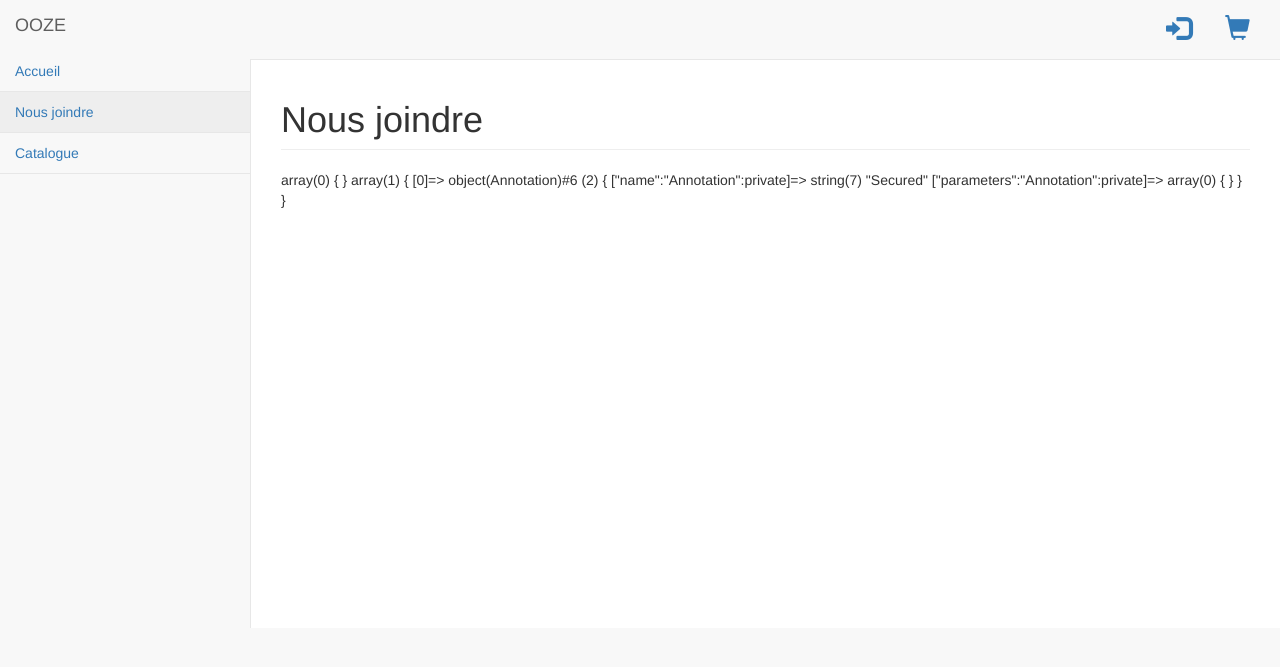
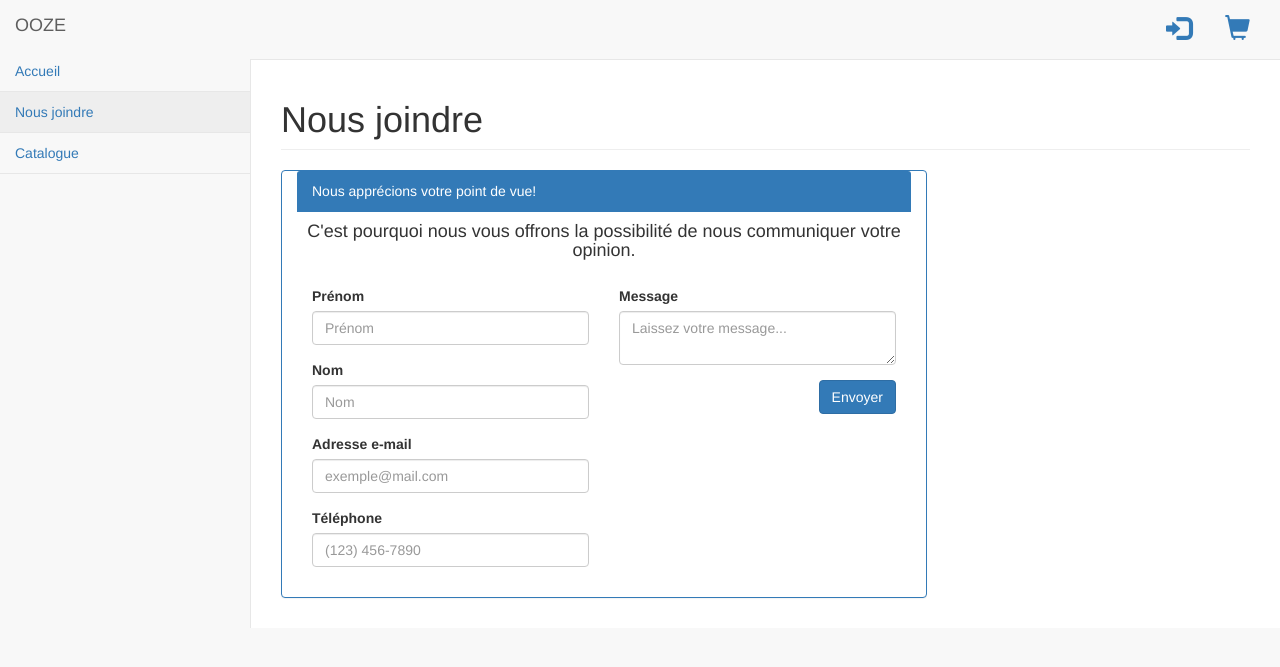
Before and after one commit to Stefmachine/web_project, a PHP site: page /public/home/contact in a window 1280 px wide. Shown: the top 667 px of the page. Run offline with PHP 8.4, Linux system fonts and the light colour scheme.

Commit message:
tested some bootstrap form making

```diff
--- a/mvc/app/views/home/contact.php
+++ b/mvc/app/views/home/contact.php
@@ -1,7 +1,45 @@
-<?php
-require_once __DIR__."/../../core/AnnotationReader.php";
-
-require_once __DIR__."/../../controllers/UserController.php";
-$ar = new AnnotationReader();
-var_dump($ar->GetClassAnnotations("UserController"));
-var_dump($ar->getMethodAnnotations("UserController","profileAction"));
+<div class="panel panel-primary col-lg-8 col-md-10 col-sm-12">
+    <div class="panel-heading">
+        Nous apprécions votre point de vue!
+    </div>
+    <div class="text-center">
+        <h4>C'est pourquoi nous vous offrons la possibilité de nous communiquer votre opinion.</h4>
+    </div>
+    <form id="login-form" role="form" action="" method="post">
+        <div class="panel-body col-lg-6">
+            <div class="row">
+                <div class="col-lg-12">
+                    <div class="form-group">
+                        <label>Prénom</label>
+                        <input class="form-control" name="firstName" id="firstName" placeholder="Prénom" type="text">
+                    </div>
+                    <div class="form-group">
+                        <label>Nom</label>
+                        <input class="form-control" name="lastName" id="lastName" placeholder="Nom" type="text">
+                    </div>
+                    <div class="form-group">
+                        <label>Adresse e-mail</label>
+                        <input class="form-control" name="email" id="email" placeholder="exemple@mail.com" type="email">
+                    </div>
+                    <div class="form-group">
+                        <label>Téléphone</label>
+                        <input class="form-control" name="phone" id="phone" placeholder="(123) 456-7890" type="tel">
+                    </div>
+                </div>
+            </div>
+        </div>
+        <div class="panel-body col-lg-6">
+            <div class="row">
+                <div class="col-lg-12">
+                    <div class="form-group">
+                        <label>Message</label>
+                        <textarea class="form-control" name="message" id="message" placeholder="Laissez votre message..."></textarea>
+                    </div>
+                    <div class="form-group text-right">
+                        <button type="submit" class="btn btn-primary">Envoyer</button>
+                    </div>
+                </div>
+            </div>
+        </div>
+    </form>
+</div>
--- a/mvc/app/views/user/login.php
+++ b/mvc/app/views/user/login.php
@@ -1,4 +1,4 @@
-<div class="panel panel-default col-lg-4 col-md-8 col-sm-12">
+<div class="panel panel-primary col-lg-4 col-md-8 col-sm-12">
     <div class="panel-heading">
         Veuillez vous connecter pour continuer
     </div>
@@ -8,7 +8,7 @@
                 <form id="login-form" role="form" action="/public/user/validateLogin" method="post">
                     <div class="form-group">
                         <label>Nom d'utilisateur</label>
-                        <input class="form-control" name="username" id="username" placeholder="Username">
+                        <input class="form-control" name="username" id="username" placeholder="Nom d'utilisateur">
                     </div>
                     <div class="form-group">
                         <label>Mot de passe</label>
@@ -22,7 +22,7 @@
                             </label>
                         </div>
                     </div>
-                    <button type="submit" class="btn btn-default">Se connecter</button>
+                    <button type="submit" class="btn btn-primary">Se connecter</button>
                 </form>
             </div>
         </div>
--- a/web/views/pages/cart.php
+++ /dev/null
@@ -1,3 +0,0 @@
-<?php ob_start(); ?>
-
-<?php $content = ob_get_clean();
```
Also changed, not shown: web/views/pages/contact_us.php (indentation only).
